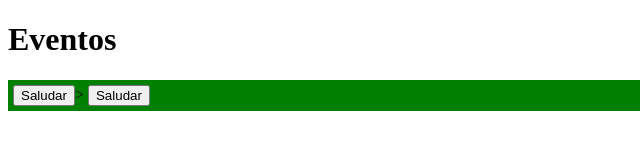
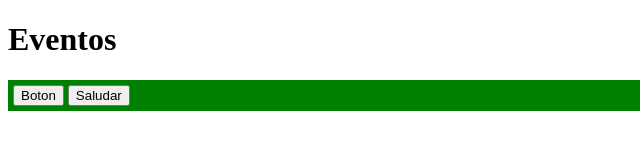
Before and after one commit to francoalvarezderon/taller-eventos, a plain HTML site: page index.html in a window 1280 px wide. Shown: the full height of the page, 0-640 px from the left. Drawn offline with Linux system fonts and the light colour scheme.

Commit message:
solucion

```diff
--- a/eventos.js
+++ b/eventos.js
@@ -2,3 +2,8 @@ const div = document.getElementById("divUno");
  div.addEventListener("click", function() {
     alert("Hola! Soy el div");
 });
+const fueraDiv = document.getElementById("boton");
+fueraDiv.addEventListener("click", function(event) {
+    event.stopPropagation();
+    alert("Fuera la propagación del div");
+});
--- a/index.html
+++ b/index.html
@@ -8,7 +8,7 @@
 <body>
     <h1>Eventos</h1>
     <div id="divUno" style="padding: 5px; background-color: green;">
-    <button id="boton">Saludar</button>>
+    <button id="boton">Boton</button>
     <button onclick="alert('Hola!')">Saludar</button>
     </div>
     <script src="eventos.js"></script>
```
